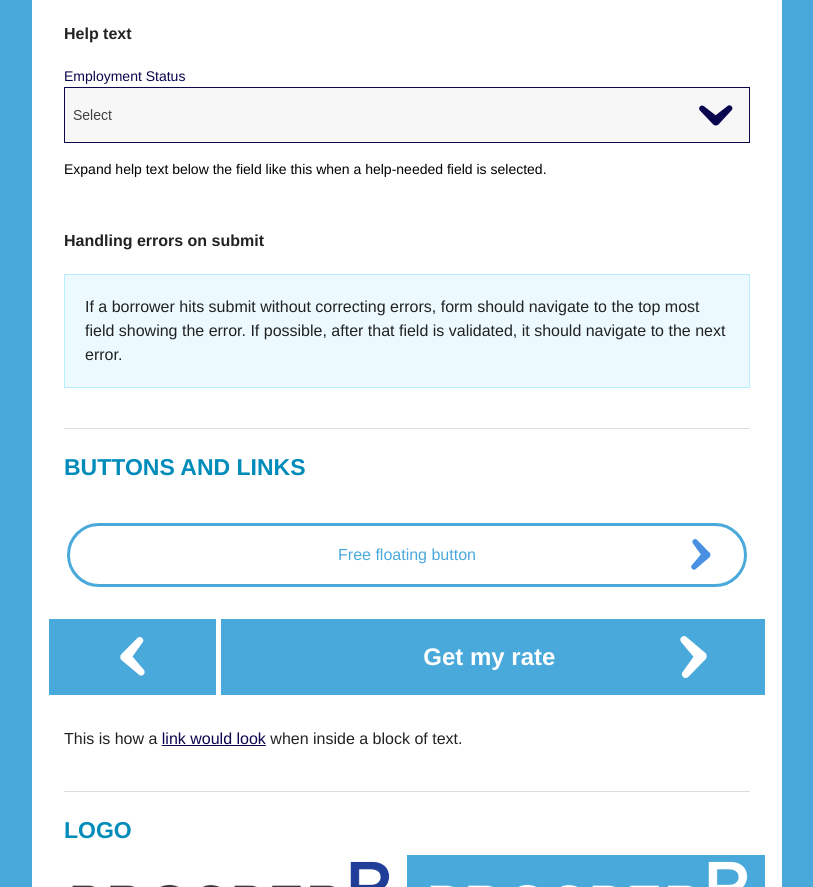
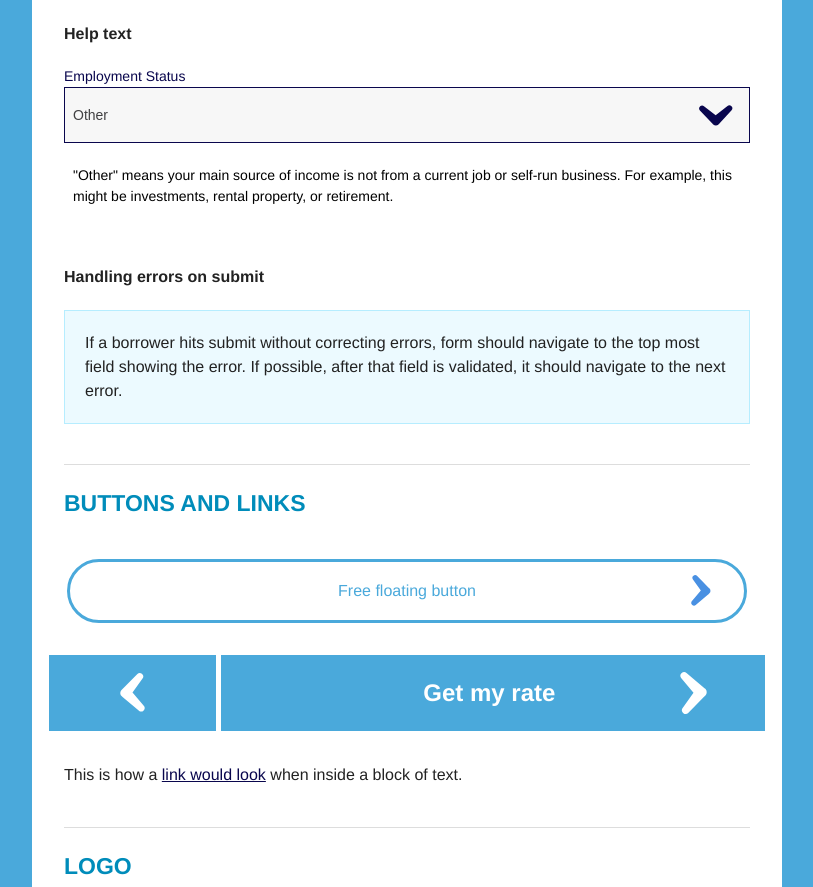
Before and after one commit to carbonfive/abtstyles, a website: page index.html in a window 1280 px wide. Shown: the part 2144-3031 px from the top of the page, without its empty margins (358-1171 px from the left). Drawn offline with Linux system fonts and the light colour scheme.

Commit message:
fixed help style

```diff
--- a/index.html
+++ b/index.html
@@ -5,6 +5,8 @@
     <meta name="viewport" content="width=device-width, initial-scale=1.0" />
     <title>Prosper Style Guide</title>
     <link rel="stylesheet" href="css/app.css" />
+    <link rel="shortcut icon" href="/favicon.ico" type="image/x-icon">
+    <link rel="icon" href="/favicon.ico" type="image/x-icon">
     <script src="bower_components/modernizr/modernizr.js"></script>
   </head>
 
@@ -231,13 +233,9 @@
                         <p>Help text</p>
                         <label class="help">Employment Status</label>
                         <select>
-                            <option value="">Select</option>
-                            <option>Employed</option>
-                            <option>Self-Employed</option>
-                            <option>Unemployed</option>
-                            <option>Other</option>
+                            <option value="">Other</option>
                         </select>
-                        <small class="help">Expand help text below the field like this when a help-needed field is selected.</small>
+                        <small class="help">"Other" means your main source of income is not from a current job or self-run business. For example, this might be investments, rental property, or retirement.</small>
                         <br>
                     </div>
                   </div>
--- a/scss/app.scss
+++ b/scss/app.scss
@@ -223,6 +223,10 @@ small.error, small.help {
     color: $black;
 }
 
+small.help {
+    padding: 0.375rem 0.5625rem 0.5625rem 0.5625rem;
+}
+
 
 
 /*  ==================================================
```
Also changed, not shown: css/app.css, favicon.ico (added).
